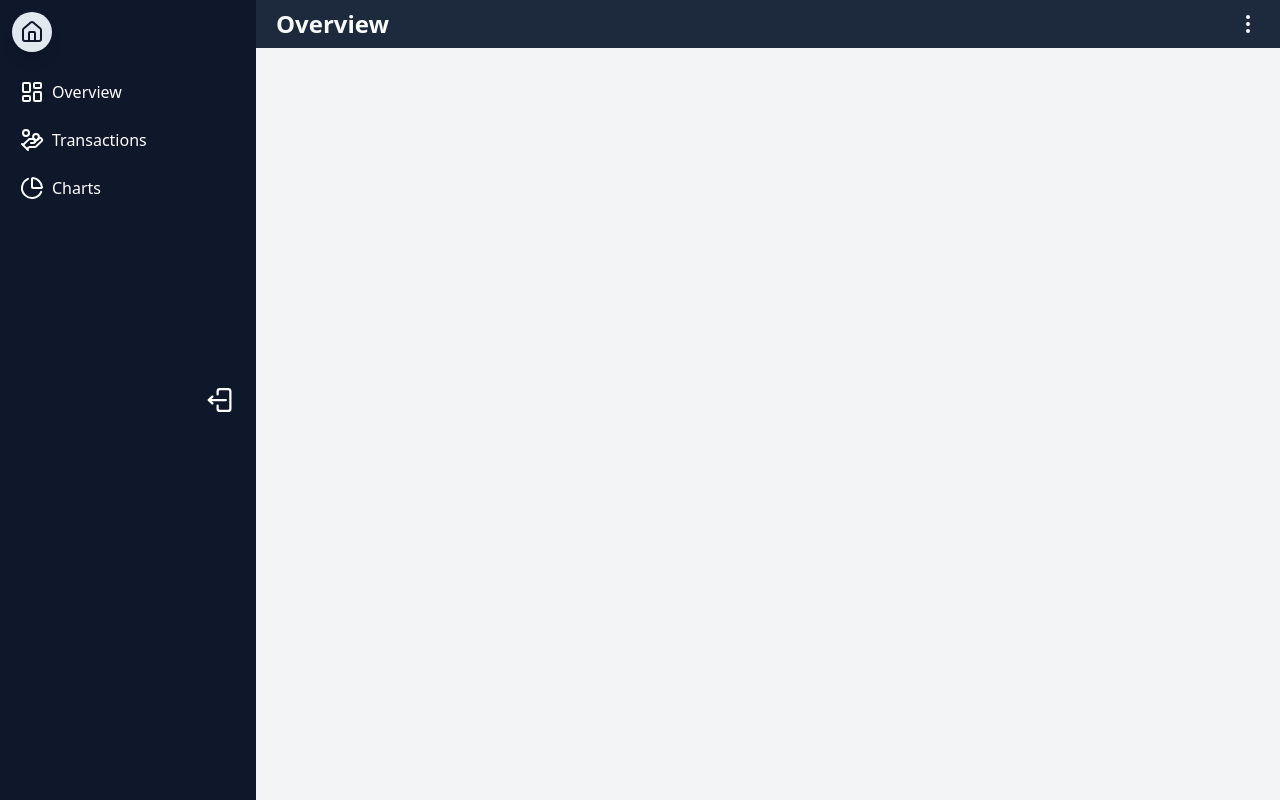
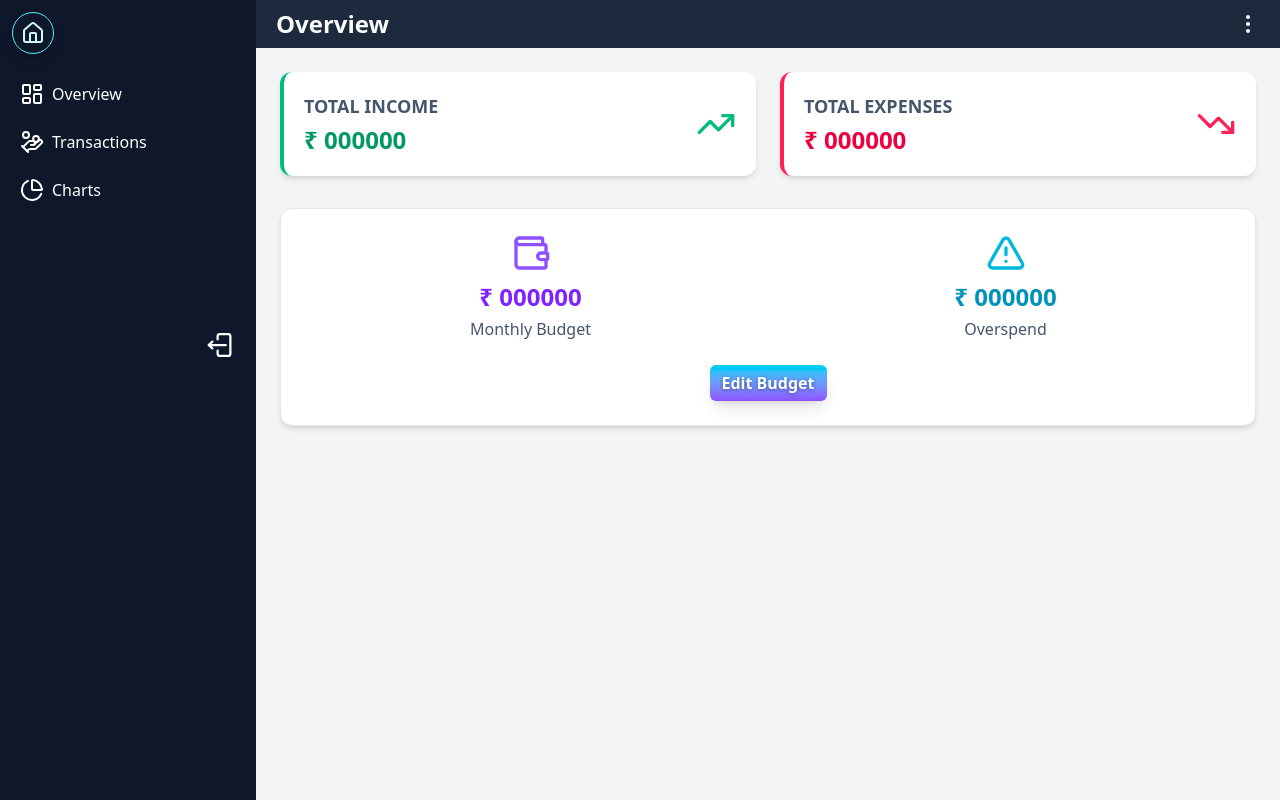
Before and after one commit to ravikanttarare95/pocket-pilot, a React (Vite) app in the folder client/: page /dashboard in a window 1280 px wide. Built offline with nearby package versions, Linux system fonts and the light colour scheme; a web font is replaced by a local one.

Commit message:
Added UI in Overview page

```diff
--- a/client/src/components/Button.jsx
+++ b/client/src/components/Button.jsx
@@ -16,9 +16,9 @@ function Button({
 
   const variantClasses =
     btnVariant === "primary"
-      ? "bg-gradient-to-b from-cyan-500 to-cyan-600 text-white hover:from-cyan-600 hover:to-cyan-700 [text-shadow:_0_1px_4px_rgba(0,0,0,0.4)]"
+      ? "bg-gradient-to-b from-cyan-400 to-violet-500 text-white [text-shadow:_0_1px_4px_rgba(0,0,0,0.4)]"
       : btnVariant === "secondary"
-      ? "border border-cyan-300 bg-slate-900 hover:bg-gradient-to-b hover:from-cyan-500 hover:to-cyan-600 text-cyan-200 hover:text-white"
+      ? "border border-cyan-300 bg-slate-900 hover:bg-gradient-to-b hover:from-cyan-400 hover:to-violet-500 text-cyan-100 hover:text-white"
       : "bg-slate-200 text-slate-900 hover:bg-slate-300";
 
   return (
--- a/client/src/components/Navbar.jsx
+++ b/client/src/components/Navbar.jsx
@@ -18,7 +18,7 @@ function Navbar() {
             alt="Logo"
             className="w-12 rounded-lg drop-shadow-xs drop-shadow-cyan-600"
           />
-          <span className="text-2xl font-extrabold bg-gradient-to-r from-cyan-300 to-violet-100 bg-clip-text text-transparent">
+          <span className="text-2xl font-extrabold text-cyan-50">
             Pocket Pilot
           </span>
         </Link>
--- a/client/src/views/Dashboard.jsx
+++ b/client/src/views/Dashboard.jsx
@@ -26,25 +26,10 @@ function Dashboard() {
           isClose ? "w-fit" : "w-64 max-sm:fixed left-0 top-0 bottom-0"
         } bg-slate-900 text-white p-1 sm:p-3 transition-width duration-300 z-49`}
       >
-        <div className="absolute right-5 top-1/2 -translate-y-1/2 cursor-pointer">
-          {isClose ? (
-            <HiMiniArrowRightStartOnRectangle
-              size={30}
-              onClick={() => {
-                setIsClose(false);
-              }}
-            />
-          ) : (
-            <HiMiniArrowLeftStartOnRectangle
-              size={30}
-              onClick={() => {
-                setIsClose(true);
-              }}
-            />
-          )}
-        </div>
+        <div className="sticky top-3">
           <Button
             btnTitle={<House />}
+            btnVariant={"secondary"}
             size="sm"
             customStyle="px-2! py-2 rounded-full!"
             onBtnClick={() => {
@@ -69,13 +54,28 @@ function Dashboard() {
                   }}
                 >
                   <Icon />
-                <span className={`${isClose ? "hidden" : "block capitalize"}`}>
+                  <span
+                    className={`${isClose ? "hidden" : "block capitalize"}`}
+                  >
                     {title}
                   </span>
                 </li>
               );
             })}
           </ul>
+          <div
+            className="mt-30 flex justify-end mr-2 top-89 cursor-pointer"
+            onClick={() => {
+              setIsClose(!isClose);
+            }}
+          >
+            {isClose ? (
+              <HiMiniArrowRightStartOnRectangle size={30} />
+            ) : (
+              <HiMiniArrowLeftStartOnRectangle size={30} />
+            )}
+          </div>
+        </div>
       </aside>
       <main className="flex-1 bg-gray-100">
         {mainContent === "overview" ? (
--- a/client/src/views/Login.jsx
+++ b/client/src/views/Login.jsx
@@ -8,7 +8,7 @@ import Label from "./../components/Label";
 const Login = () => {
   const navigate = useNavigate();
   return (
-    <div className="flex items-center justify-center min-h-screen p-6">
+    <div className="flex items-center justify-center min-h-screen p-3">
       <Button
         btnTitle={<House />}
         btnVariant={"primary"}
--- a/client/src/views/Overview.jsx
+++ b/client/src/views/Overview.jsx
@@ -1,10 +1,60 @@
 import React from "react";
 import DashboardTopBar from "./../components/DashboardTopBar";
+import { TrendingUp, TrendingDown, Wallet, AlertTriangle } from "lucide-react";
+import Button from "./../components/Button";
+
 function Overview() {
   return (
-    <div className="">
+    <>
       <DashboardTopBar dashTopBarTitle="Overview" />
-    </div>
+      <main className="p-4 sm:p-6">
+        {/* Income & Expenses */}
+        <section className="grid grid-cols-1 sm:grid-cols-2 gap-6 mb-8">
+          <article className="bg-white rounded-xl shadow-md p-5 border-l-4 border-emerald-500 flex items-center justify-between">
+            <div>
+              <h2 className="text-slate-600 font-semibold text-lg mb-1">
+                TOTAL INCOME
+              </h2>
+              <p className="text-2xl font-bold text-emerald-600">₹ 000000</p>
+            </div>
+            <TrendingUp className="w-10 h-10 text-emerald-500" />
+          </article>
+
+          <article className="bg-white rounded-xl shadow-md p-5 border-l-4 border-rose-500 flex items-center justify-between">
+            <div>
+              <h2 className="text-slate-600 font-semibold text-lg mb-1">
+                TOTAL EXPENSES
+              </h2>
+              <p className="text-2xl font-bold text-rose-600">₹ 000000</p>
+            </div>
+            <TrendingDown className="w-10 h-10 text-rose-500" />
+          </article>
+        </section>
+
+        {/* Budget & Overspend */}
+        <section className="bg-white rounded-xl shadow-md p-6 border border-slate-200">
+          <div className="grid grid-cols-1 sm:grid-cols-2 gap-6 mb-6">
+            <article className="text-center flex flex-col items-center">
+              <Wallet className="w-10 h-10 text-violet-500 mb-2" />
+              <p className="text-2xl font-bold text-violet-600">₹ 000000</p>
+              <h3 className="text-slate-600 font-medium mt-1">
+                Monthly Budget
+              </h3>
+            </article>
+
+            <article className="text-center flex flex-col items-center">
+              <AlertTriangle className="w-10 h-10 text-cyan-500 mb-2" />
+              <p className="text-2xl font-bold text-cyan-600">₹ 000000</p>
+              <h3 className="text-slate-600 font-medium mt-1">Overspend</h3>
+            </article>
+          </div>
+
+          <div className="flex justify-center">
+            <Button btnTitle={"Edit Budget"} btnVariant={"primary"} size="sm" />
+          </div>
+        </section>
+      </main>
+    </>
   );
 }
 
--- a/client/src/views/SignUp.jsx
+++ b/client/src/views/SignUp.jsx
@@ -8,7 +8,7 @@ import Label from "./../components/Label";
 const Signup = () => {
   const navigate = useNavigate();
   return (
-    <div className="flex items-center justify-center min-h-screen p-6">
+    <div className="flex items-center justify-center min-h-screen p-3">
       {" "}
       <Button
         btnTitle={<House />}
```
Also changed, not shown: client/public/wallet-logo1 (2).png (added). Lines whose indentation alone changed are shown as unchanged.
